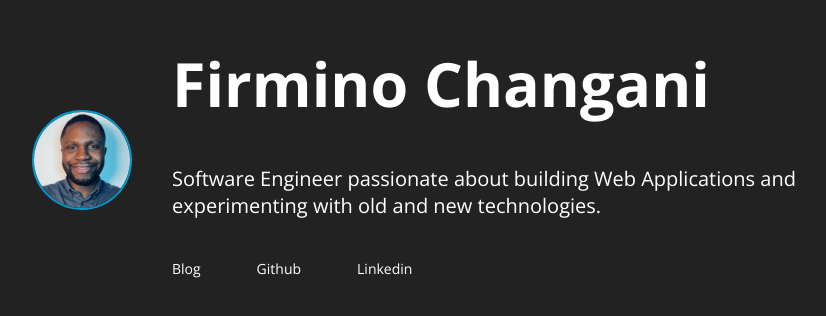
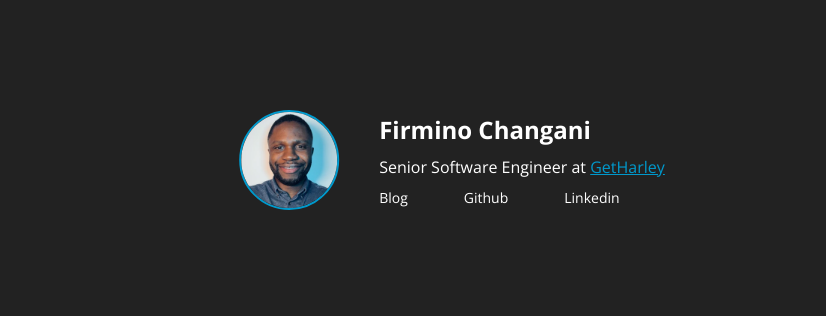
Before and after one commit to flowck/firmino.work, a Next.js app: page / in a window 1280 px wide. Shown: the part 240-556 px from the top of the page, without its empty margins (188-1014 px from the left). Built offline with nearby package versions, Linux system fonts and the light colour scheme.

Commit message:
update intro

```diff
--- /dev/null
+++ b/src/components/Link.tsx
@@ -0,0 +1,7 @@
+import { styled } from "@stitches/react";
+import NextLink from "next/link";
+
+export const Link = styled(NextLink, {
+  color: "$primary900",
+  variants: {},
+});
--- /dev/null
+++ b/src/components/Text.tsx
@@ -0,0 +1,17 @@
+import { styled } from "stitches.config";
+
+export const Text = styled("span", {
+  variants: {
+    variant: {
+      caption: {
+        fontSize: "$1",
+      },
+      copy: {
+        fontSize: "$2",
+      },
+      body: {
+        fontSize: "$3",
+      },
+    },
+  },
+});
--- a/src/pages/index.tsx
+++ b/src/pages/index.tsx
@@ -1,11 +1,17 @@
 import { Avatar } from "components/Avatar";
-import { GridContainer } from "components/GridContainer";
+import { Link } from "components/Link";
 import { Meta } from "components/Meta";
 import { Navigation } from "components/Navigation";
+import { Text } from "components/Text";
 import type { NextPage } from "next";
 import { styled } from "stitches.config";
 
 const About = styled("article", {
+  top: "50%",
+  left: "50%",
+  maxWidth: "700px",
+  position: "absolute",
+  transform: "translate(-50%, -50%)",
   gap: "$7",
   display: "flex",
   textAlign: "center",
@@ -18,19 +24,13 @@ const About = styled("article", {
   },
 });
 
-const Bio = styled("div", {
-  gap: "$7",
+const Intro = styled("div", {
+  gap: "$2",
   display: "flex",
   flexDirection: "column",
 
-  "@bp2": {},
-
   h1: {
-    title: "3",
-  },
-
-  p: {
-    subHeading: "3",
+    title: "4",
   },
 });
 
@@ -47,24 +47,24 @@ const avatarStyles = {
 const Home: NextPage = () => {
   return (
     <main>
-      <Meta
-        isHome
-        description="Firmino Changani - A Software Engineer whose career has been spent working on Frontend Web Applications for both small and large enterprise."
-      />
+      <Meta isHome description="Firmino Changani - Computer programmer passionate about systems" />
 
-      <GridContainer type="content" css={{ height: "100vh", display: "flex", alignItems: "center" }}>
-        <About>
-          <Avatar css={avatarStyles} />
-          <Bio>
-            <h1>Firmino Changani</h1>
-            <p>
-              Software Engineer passionate about building Web Applications and experimenting with old and new
-              technologies.
-            </p>
-            <Navigation css={{ text: "copy", margin: "0 auto", "@bp2": { margin: 0 } }} />
-          </Bio>
-        </About>
-      </GridContainer>
+      <About>
+        <Avatar css={avatarStyles} />
+        <Intro>
+          <h1>Firmino Changani</h1>
+          <Text>
+            Senior Software Engineer at <Link href="https://getharley.com">GetHarley</Link>
+          </Text>
+          <Navigation
+            css={{
+              text: "copy",
+              margin: "0 auto",
+              "@bp2": { margin: 0 },
+            }}
+          />
+        </Intro>
+      </About>
     </main>
   );
 };
--- a/src/stitches.config.ts
+++ b/src/stitches.config.ts
@@ -1,15 +1,6 @@
 import { createStitches, CSS } from "@stitches/react";
 
-export const {
-  styled,
-  css,
-  globalCss,
-  keyframes,
-  getCssText,
-  theme,
-  createTheme,
-  config,
-} = createStitches({
+export const { styled, css, globalCss, keyframes, getCssText, theme, createTheme, config } = createStitches({
   theme: {
     colors: {
       // Neutral
@@ -41,6 +32,15 @@ export const {
       8: "80px",
     },
     fonts: {},
+    fontSizes: {
+      1: "12px",
+      2: "14px",
+      3: "16px",
+      4: "25px",
+      5: "31.25px",
+      6: "39.06px",
+      7: "48.83px",
+    },
     radii: {
       postCover: "3px",
       codeSnippet: "3px",
```
